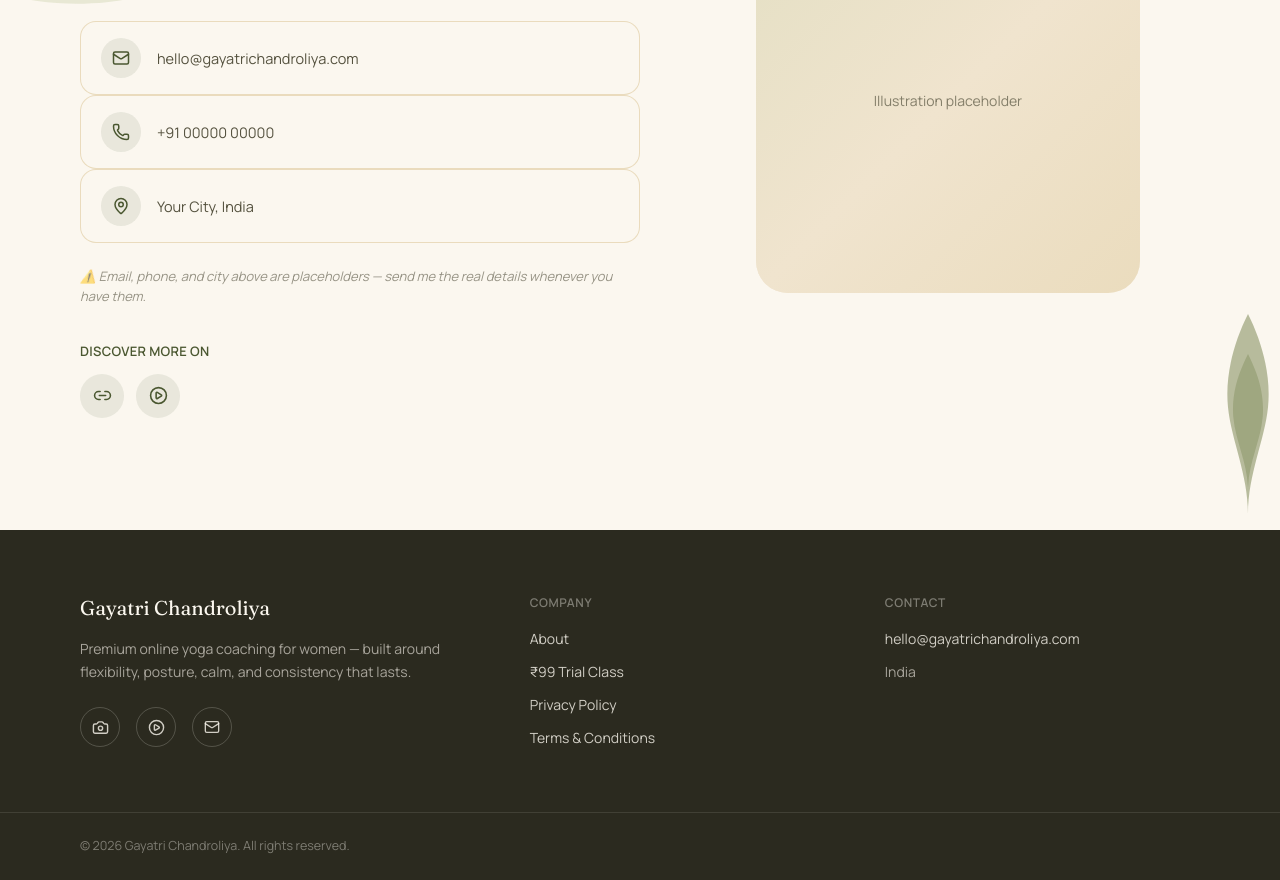
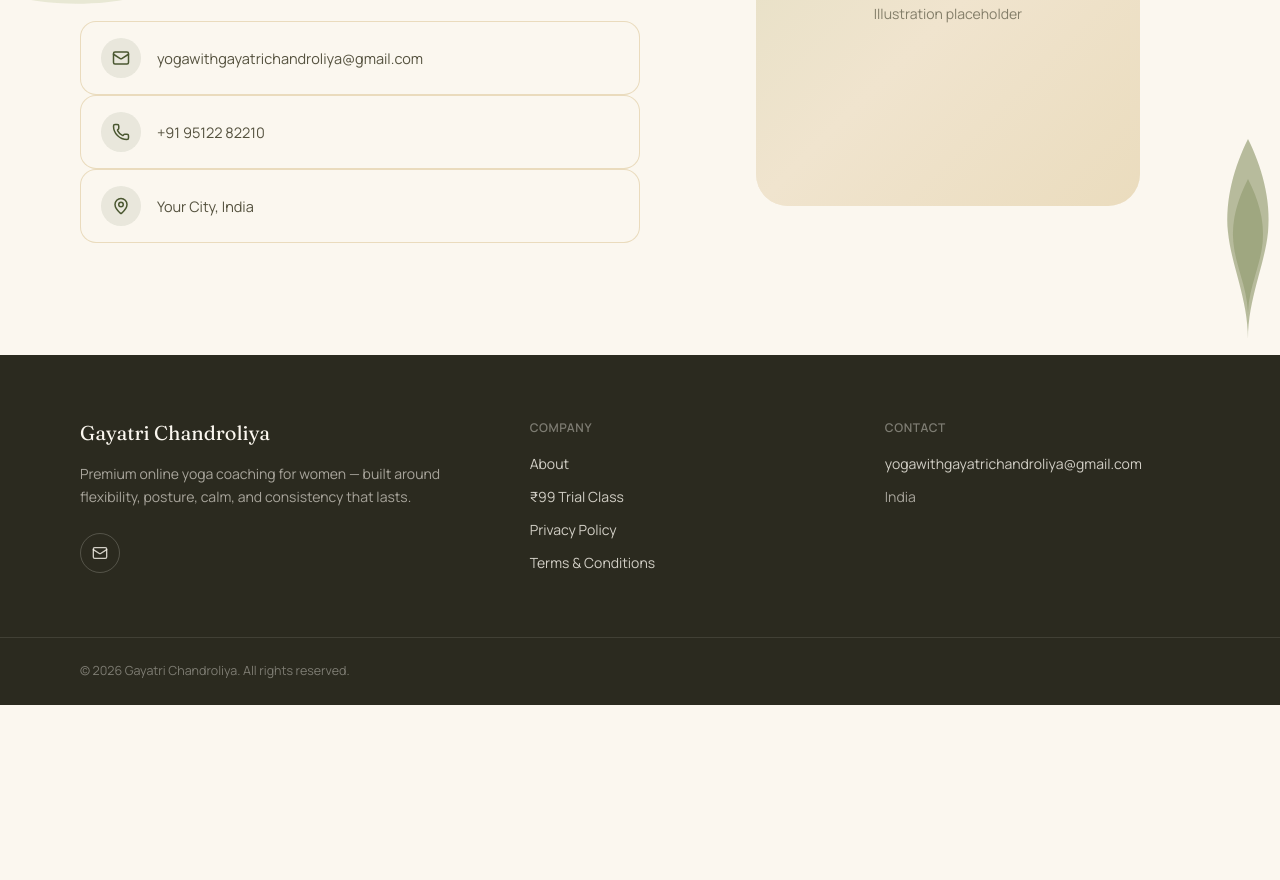
Before and after one commit to trovaxel-jpg/GayatriChandroliya, a Next.js app: page /contact in a window 1280 px wide. Shown: the part 400-1280 px from the top of the page. After the commit the page ends 1105 px from the top, so only its background shows below. Built offline with nearby package versions, Linux system fonts and the light colour scheme.

Commit message:
contact details

```diff
--- a/app/contact/page.tsx
+++ b/app/contact/page.tsx
@@ -1,5 +1,5 @@
 import type { Metadata } from "next";
-import { Mail, Phone, MapPin, Link2, PlayCircle } from "lucide-react";
+import { Mail, Phone, MapPin } from "lucide-react";
 import { Header } from "@/components/Header";
 import { Footer } from "@/components/Footer";
 import { OrganicBlob, LeafMotif } from "@/components/Decorative";
@@ -14,11 +14,6 @@ const CONTACT_ITEMS = [
   { icon: Mail, label: SITE.email, href: `mailto:${SITE.email}` },
   { icon: Phone, label: SITE.phone, href: `tel:${SITE.phone.replace(/\s/g, "")}` },
   { icon: MapPin, label: SITE.city, href: undefined },
-];
-
-const SOCIAL_ITEMS = [
-  { icon: Link2, label: "Instagram", href: SITE.instagram },
-  { icon: PlayCircle, label: "YouTube", href: SITE.youtube },
 ];
 
 export default function ContactPage() {
@@ -44,7 +39,6 @@ export default function ContactPage() {
                 soon.
               </p>
 
-              {/* ⚠️ Placeholder contact details — replace with real ones */}
               <div className="mt-9 space-y-4">
                 {CONTACT_ITEMS.map((item) => {
                   const content = (
@@ -64,31 +58,6 @@ export default function ContactPage() {
                   );
                 })}
               </div>
-
-              <p className="mt-6 text-[13px] italic text-ink-soft/60">
-                ⚠️ Email, phone, and city above are placeholders — send me the
-                real details whenever you have them.
-              </p>
-
-              <div className="mt-9">
-                <p className="text-[13px] font-semibold uppercase tracking-wide text-sage-deep">
-                  Discover more on
-                </p>
-                <div className="mt-3 flex gap-3">
-                  {SOCIAL_ITEMS.map((s) => (
-                    <a
-                      key={s.label}
-                      href={s.href}
-                      target="_blank"
-                      rel="noopener noreferrer"
-                      aria-label={s.label}
-                      className="flex h-11 w-11 items-center justify-center rounded-full bg-sage-deep/10 text-sage-deep transition-colors hover:bg-sage-deep hover:text-cream"
-                    >
-                      <s.icon size={19} />
-                    </a>
-                  ))}
-                </div>
-              </div>
             </div>
 
             <div className="relative aspect-square w-full max-w-sm justify-self-center overflow-hidden rounded-[2rem] bg-sand-dark/40">
--- a/app/layout.tsx
+++ b/app/layout.tsx
@@ -78,7 +78,6 @@ const jsonLd = {
       email: SITE.email,
       areaServed: "IN",
       priceRange: "$$",
-      sameAs: [SITE.instagram, SITE.youtube],
     },
     {
       "@type": "Person",
--- a/app/trial/page.tsx
+++ b/app/trial/page.tsx
@@ -9,9 +9,6 @@ import {
   ChevronRight,
   MessageCircle,
   Phone,
-  Link2,
-  Camera,
-  PlayCircle,
   PersonStanding,
   Wind,
   Dumbbell,
@@ -484,25 +481,6 @@ export default function TrialPage() {
               <div className="mt-2 flex flex-col gap-1.5 text-[13px] text-ink-soft">
                 <a href="/about">About Us</a>
                 <a href="/contact">Contact Us</a>
-                <a href={SITE.youtube}>YouTube</a>
-              </div>
-              <p className="mt-4 text-[13px] font-bold text-ink">Discover more on :</p>
-              <div className="mt-2 flex gap-3">
-                <span className="flex h-9 w-9 items-center justify-center rounded-full bg-[#C2185B]/10 text-[#C2185B]">
-                  <Link2 size={16} aria-hidden="true" />
-                </span>
-                <a
-                  href={SITE.instagram}
-                  className="flex h-9 w-9 items-center justify-center rounded-full bg-[#C2185B]/10 text-[#C2185B]"
-                >
-                  <Camera size={16} aria-hidden="true" />
-                </a>
-                <a
-                  href={SITE.youtube}
-                  className="flex h-9 w-9 items-center justify-center rounded-full bg-[#C2185B]/10 text-[#C2185B]"
-                >
-                  <PlayCircle size={16} aria-hidden="true" />
-                </a>
               </div>
             </div>
           </div>
--- a/components/Footer.tsx
+++ b/components/Footer.tsx
@@ -1,4 +1,4 @@
-import { Camera, CirclePlay, Mail } from "lucide-react";
+import { Mail } from "lucide-react";
 import { SITE } from "@/lib/config";
 
 export function Footer() {
@@ -12,24 +12,6 @@ export function Footer() {
             flexibility, posture, calm, and consistency that lasts.
           </p>
           <div className="mt-6 flex items-center gap-4">
-            <a
-              href={SITE.instagram}
-              target="_blank"
-              rel="noopener noreferrer"
-              aria-label="Follow us on Instagram"
-              className="flex h-10 w-10 items-center justify-center rounded-full border border-cream/20 transition-colors hover:border-cream/50"
-            >
-              <Camera size={17} aria-hidden="true" />
-            </a>
-            <a
-              href={SITE.youtube}
-              target="_blank"
-              rel="noopener noreferrer"
-              aria-label="Subscribe on YouTube"
-              className="flex h-10 w-10 items-center justify-center rounded-full border border-cream/20 transition-colors hover:border-cream/50"
-            >
-              <CirclePlay size={17} aria-hidden="true" />
-            </a>
             <a
               href={`mailto:${SITE.email}`}
               aria-label="Email us"
--- a/lib/config.ts
+++ b/lib/config.ts
@@ -43,11 +43,8 @@ export const SITE = {
   instructorAge: 48,
   yearsPracticing: 14,
   domain: "https://gayatrichandroliya.com",
-  email: "hello@gayatrichandroliya.com",
-  phone: "+91 00000 00000",
-  // ⚠️ Placeholder — replace 910000000000 with the real WhatsApp number (with country code, no + or spaces)
-  whatsapp: "https://wa.me/910000000000",
+  email: "yogawithgayatrichandroliya@gmail.com",
+  phone: "+91 95122 82210",
+  whatsapp: "https://wa.me/919512282210",
   city: "Your City, India",
-  instagram: "https://instagram.com/gayatrichandroliya",
-  youtube: "https://youtube.com/@gayatrichandroliya",
 };
```
